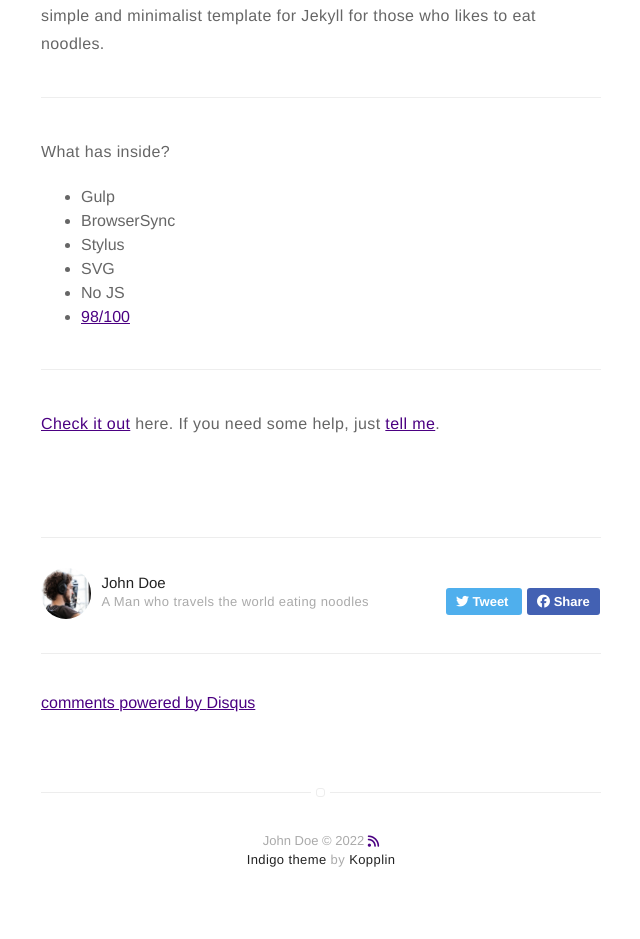
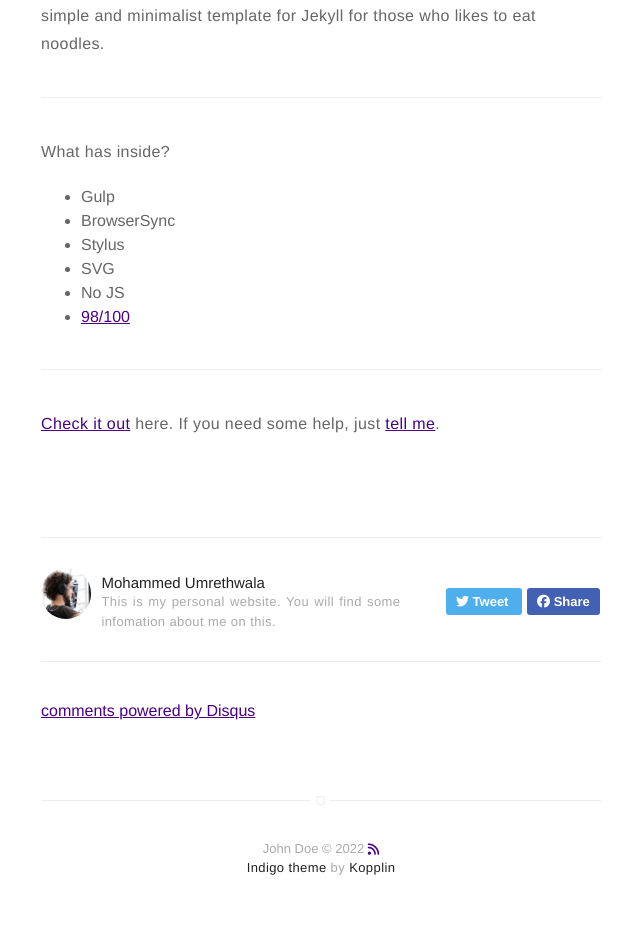
Before and after one commit to justgeek-io/Mohammed-Umrethwala, a Jekyll site: the page built from _posts/2016-01-23-indigo-jekyll-theme.markdown, in a window 1280 px wide. Shown: the part 801-1740 px from the top of the page, without its empty margins (319-959 px from the left). Built offline with Jekyll 4.4.1, drawn with Linux system fonts in a browser that asks for light colours; nearby versions of some CDN libraries; emoji names are drawn with the system emoji font; comment, search, counter and statistics services are not loaded.

Commit message:
new update

```diff
--- a/_config.yml
+++ b/_config.yml
@@ -34,17 +34,17 @@ disqus:
   categories: [blog, project] # only show disqus for posts that have these categories
 
 # if you don't have any of social below, comment the line
-facebook: myfacebook
-twitter: mytwitter
-instagram: myinstagram
-linkedin: mylinkedin
-github: mygithub
+facebook: mdumreth
+twitter: mdumreth
+instagram: mdumreth52
+linkedin: mdumreth
+github: justgeek-io
 email: myemail@gmail.com
 
 authors:
   johndoe:
-    name: John Doe
-    bio: A Man who travels the world eating noodles
+    name: Mohammed Umrethwala
+    bio: This is my personal website. You will find some infomation about me on this.
     external-image: false
     picture: assets/images/profile.jpg
     twitter: johndoe
```
